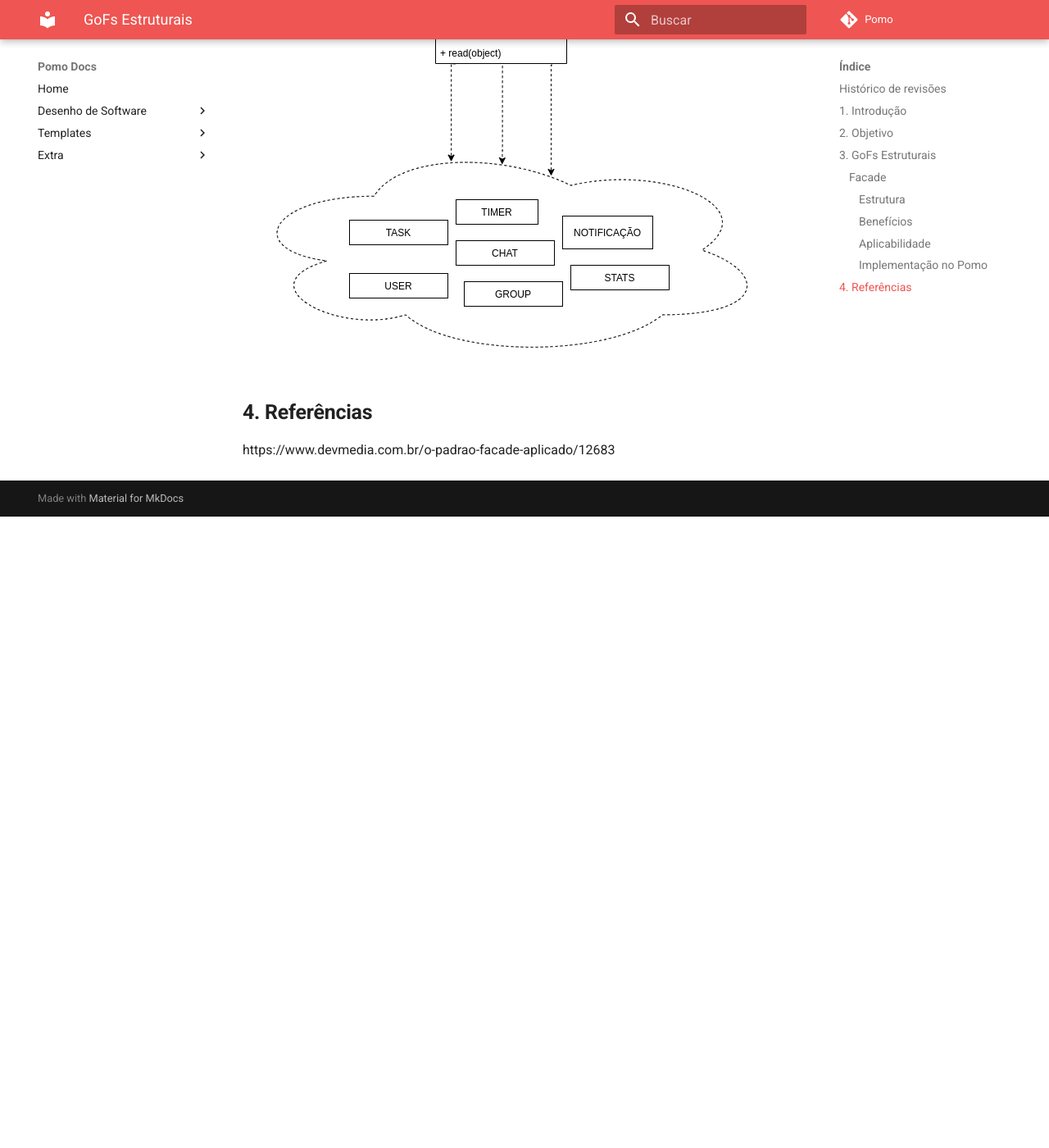
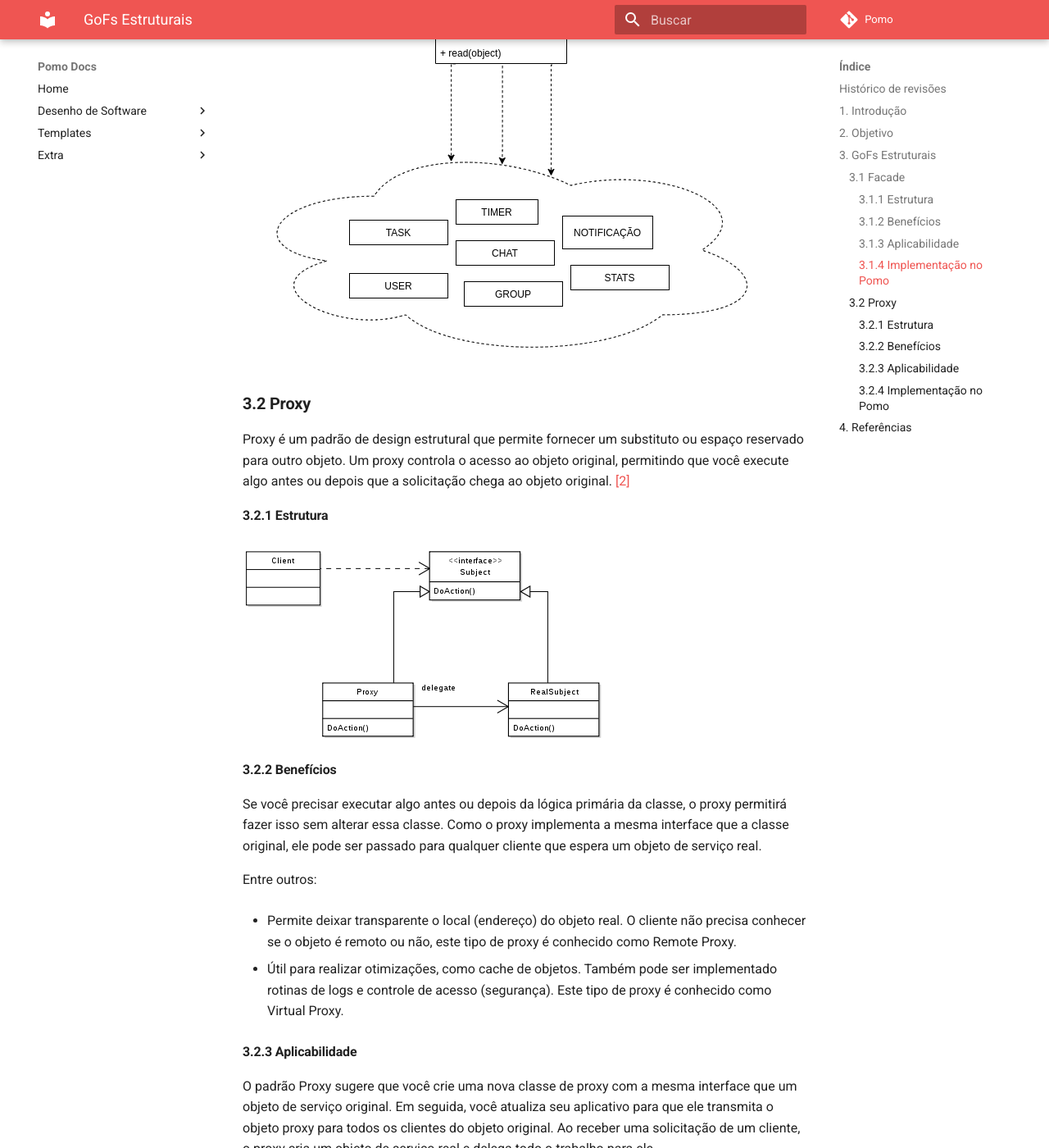
Before and after one commit to UnBArqDsw/2020.1_G6_Pomo, an MkDocs documentation site: the page built from docs/padrões-de-projeto/modulo3.3/gofs_estruturais.md, in a window 1280 px wide and 1400 px high, scrolled down 2051 px. Shown: the whole window at 82% size. Built offline with MkDocs 1.6.1 and Material for MkDocs 9.7.7, drawn with Linux system fonts in a browser that asks for light colours; comment, search, counter and statistics services are not loaded; before the commit the page ends 2681 px from its top, so only the background shows below that; some of the changed text lies outside the part shown.

Commit message:
[DOC] #25 Adicionando o padrao proxy

```diff
--- a/docs/padrões-de-projeto/modulo3.3/gofs_estruturais.md
+++ b/docs/padrões-de-projeto/modulo3.3/gofs_estruturais.md
@@ -13,7 +13,7 @@
 
 ## **3. GoFs Estruturais**
 
-### **Facade**
+### **3.1 Facade**
 
 O Padrão Facade que é simples de ser aplicado e que traz grandes benefícios aos projetos é dito como sendo um padrão estrutural e está entre os 23 padrões de projeto do GoF (Gang of Four).
 
@@ -26,29 +26,56 @@ Como o nome sugere Facade, é realmente uma fachada, podemos fazer a seguinte an
 * Pode encapsular uma ou mais interfaces mal projetadas em uma mais concisa.
 * Reduz drasticamente o acoplamento entre as camadas do projeto.
 
-#### **Estrutura**
+#### **3.1.1 Estrutura**
 
-![diagrama_do_facade](/img/facade/diagrama.png)
+![diagrama_do_facade](/img/padroes/estruturais/facade/diagrama.png)
 
 [link original da imagem](https://www.google.com/url?sa=i&url=https%3A%2F%2Fwww.pinterest.com%2Fpin%2F270145677623956070%2F&psig=AOvVaw1Uml3qmjOJTHpvBtMZ9mVH&ust=1603486005511000&source=images&cd=vfe&ved=0CAIQjRxqFwoTCIjywICJyewCFQAAAAAdAAAAABAr)
 
-#### **Benefícios**
+#### **3.1.2 Benefícios**
 
 Pudemos perceber com a aplicação do Padrão Facade não importa quantas classes tenhamos na visualização ou no negócio, elas sempre irão interagir por um único caminho, mantendo a arquitetura coerente bom baixo acoplamento e com alta manutenabilidade.
 
 Sua aplicação nos projetos já existentes não é de grande complexidade, por isso foi o escolhido para ser o primeiro padrão apresentado.
 
-#### **Aplicabilidade**
+#### **3.1.3 Aplicabilidade**
 
 * Diminuir o acoplamento entre camadas.
 * Esconder a complexidade de 03 objetos de negócio para inserir um único cliente.
 * Tornar o código mais manutenível na medida em que as classes de visualização e negócio forem aumentando em quantidade.
 
-#### **Implementação no Pomo**
+#### **3.1.4 Implementação no Pomo**
 É possível aplicar o padrão Facade na parte de API do sistema .
-![facade](/img/facade/facade.png)
+![facade](/img/padroes/estruturais/facade/facade.png)
+
+### **3.2 Proxy**
+
+Proxy é um padrão de design estrutural que permite fornecer um substituto ou espaço reservado para outro objeto. Um proxy controla o acesso ao objeto original, permitindo que você execute algo antes ou depois que a solicitação chega ao objeto original. [[2]](#4-referencias)
+
+#### **3.2.1 Estrutura**
+
+![estrutura padrao do proxy](/img/padroes/estruturais/proxy/proxy_estrutura.png)
+
+
+#### **3.2.2 Benefícios**
+Se você precisar executar algo antes ou depois da lógica primária da classe, o proxy permitirá fazer isso sem alterar essa classe. Como o proxy implementa a mesma interface que a classe original, ele pode ser passado para qualquer cliente que espera um objeto de serviço real.
+
+Entre outros:
+
+* Permite deixar transparente o local (endereço) do objeto real. O cliente não precisa conhecer se o objeto é remoto ou não, este tipo de proxy é conhecido como Remote Proxy.
+
+* Útil para realizar otimizações, como cache de objetos. Também pode ser implementado rotinas de logs e controle de acesso (segurança). Este tipo de proxy é conhecido como Virtual Proxy.
+
+#### **3.2.3 Aplicabilidade**
+
+O padrão Proxy sugere que você crie uma nova classe de proxy com a mesma interface que um objeto de serviço original. Em seguida, você atualiza seu aplicativo para que ele transmita o objeto proxy para todos os clientes do objeto original. Ao receber uma solicitação de um cliente, o proxy cria um objeto de serviço real e delega todo o trabalho para ele.
+
+#### **3.2.4 Implementação no Pomo**
+
 
 ## **4. Referências**
 
 
-https://www.devmedia.com.br/o-padrao-facade-aplicado/12683
+1. Fábio, 2009. Devmedia. Disponível em: <https://www.devmedia.com.br/o-padrao-facade-aplicado/12683>. Acesso em: 23/10/2020.
+
+2. ROBERTO, Jones. Design Patterns -- Parte 14 -- Proxy. Medium. 03 Dezembro, 2019. Disponível em: <https://medium.com/xp-inc/design-patterns-parte-14-proxy-9f72c15a2ee1>. Acesso em: 23/10/2020.
```
Also changed, not shown: docs/img/padroes/estruturais/facade/diagrama.png (renamed from docs/img/facade/diagrama.png), docs/img/padroes/estruturais/facade/facade.png (renamed from docs/img/facade/facade.png), docs/img/padroes/estruturais/proxy/proxy_estrutura.png (added), docs/img/padroes/estruturais/proxy/routes.png (added), 1 other file.
